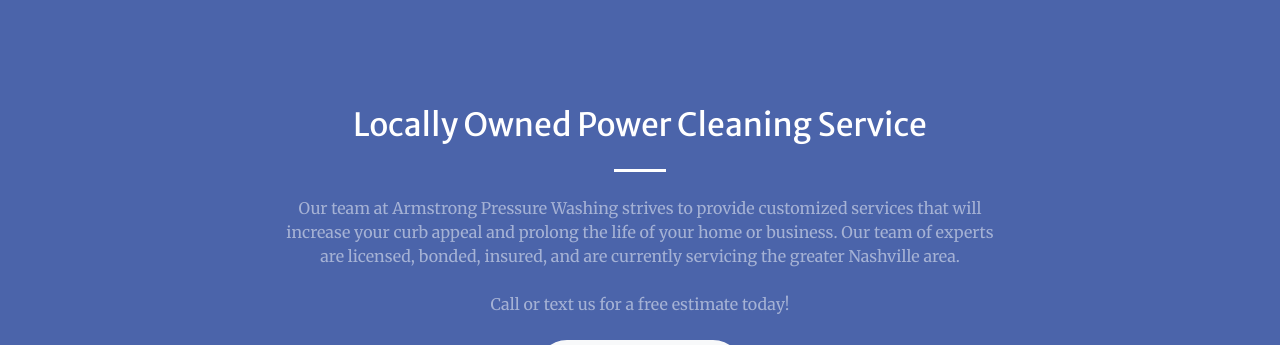
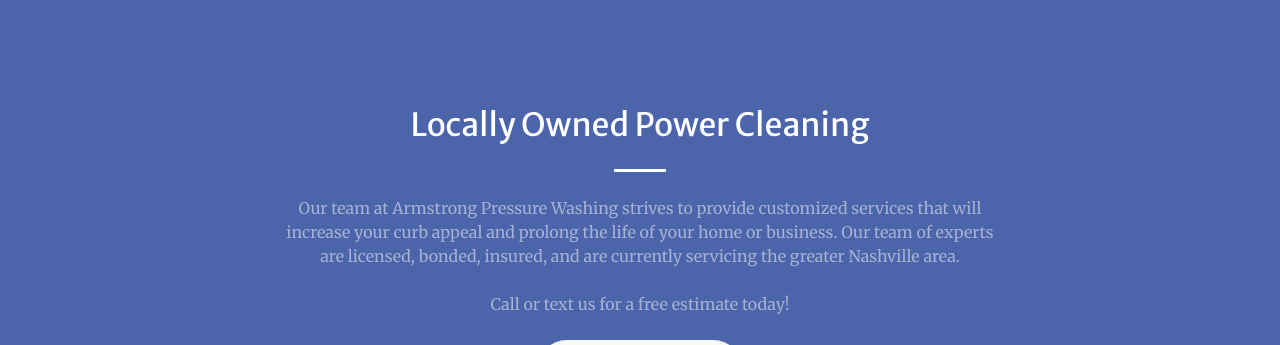
Before and after one commit to LiaMaggiorotto/armstrong, a plain HTML site: page index.html in a window 1280 px wide. Shown: the part 787-1132 px from the top of the page. Drawn offline with nearby package versions, Linux system fonts and the light colour scheme.

Commit message:
playing with header

```diff
--- a/index.html
+++ b/index.html
@@ -77,7 +77,7 @@
             <div class="container">
                 <div class="row justify-content-center">
                     <div class="col-lg-8 text-center">
-                        <h2 class="text-white mt-0">Locally Owned Power Cleaning Service</h2>
+                        <h2 class="text-white mt-0">Locally Owned Power Cleaning</h2>
                         <hr class="divider light my-4" />
                         <p class="text-white-50 mb-4">Our team at Armstrong Pressure Washing strives to provide customized services that will increase your curb appeal and prolong the life of your home or business. Our team of experts are licensed, bonded, insured, and are currently servicing the greater Nashville area. </p>
                         <p class="text-white-50 mb-4"s>Call or text us for a free estimate today!</p>
```
